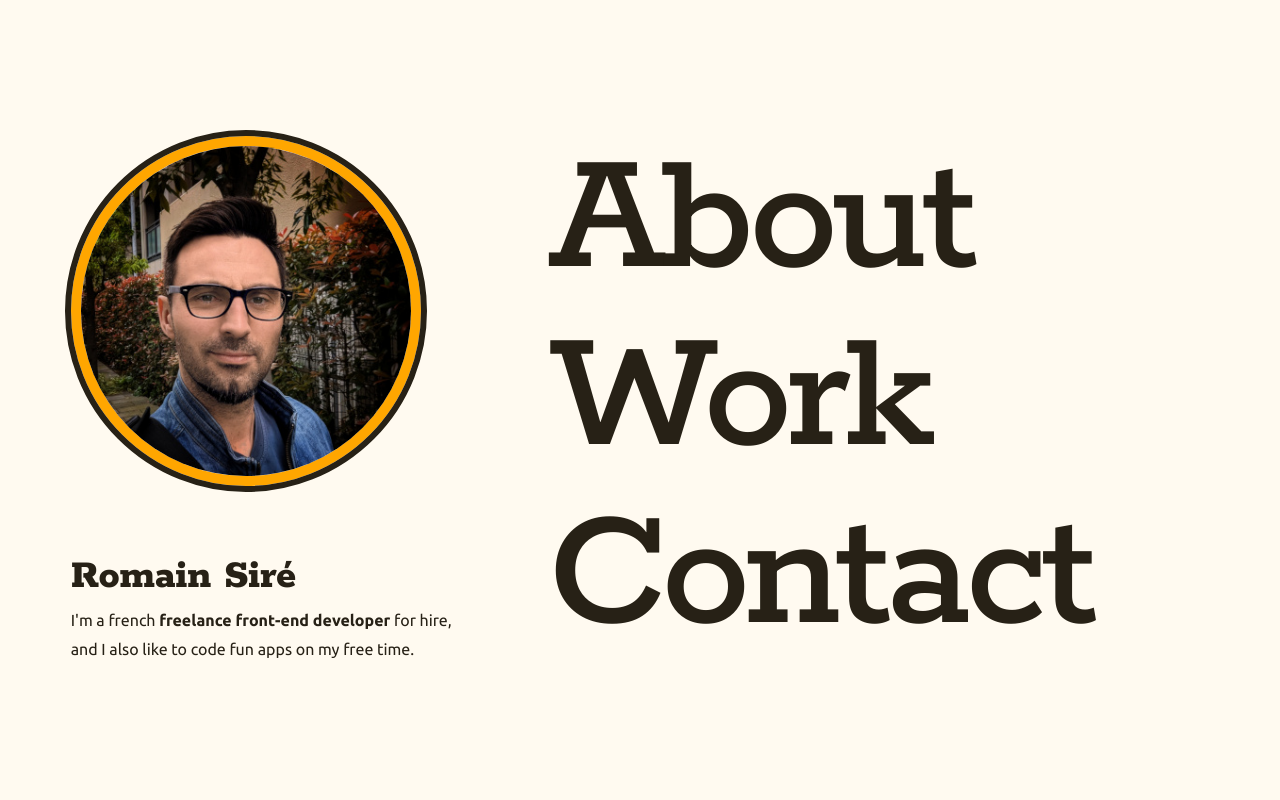
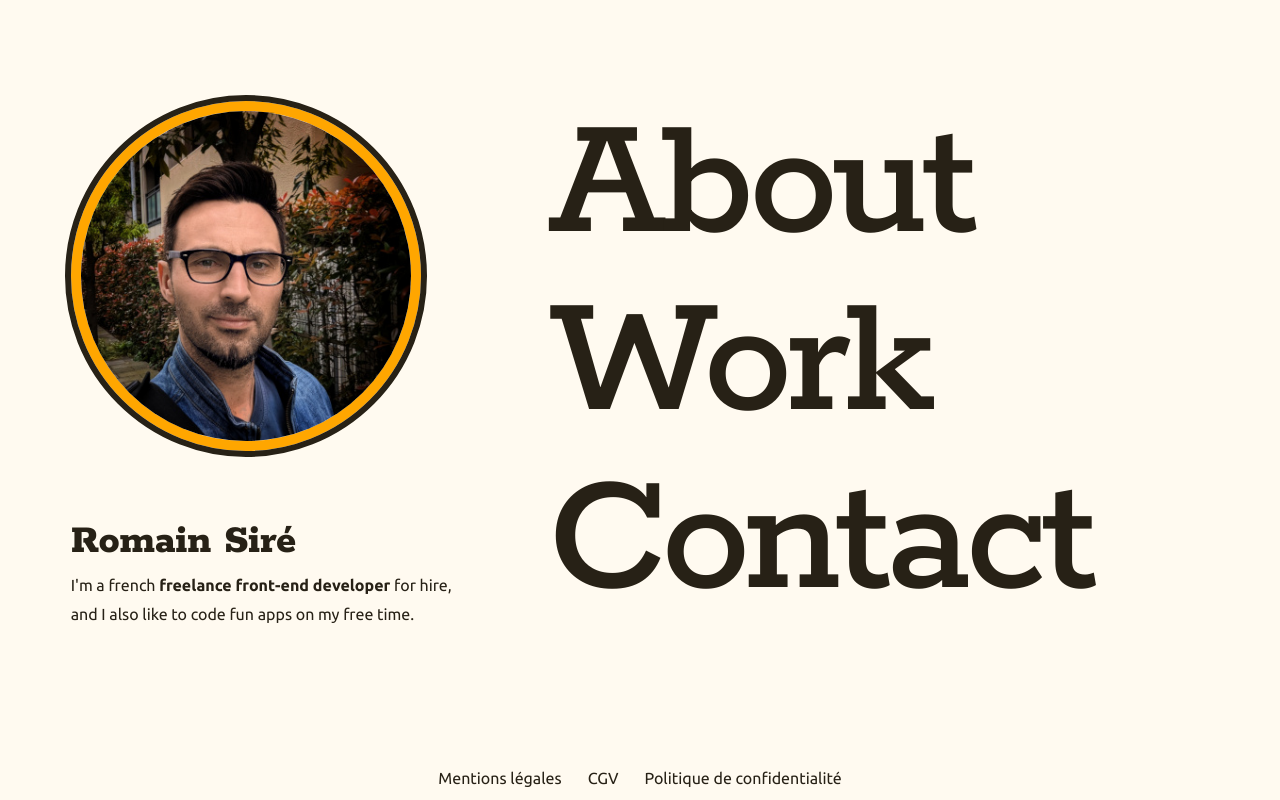
Before and after one commit to RomainSire/portfolio-nextjs, a Next.js app: page / in a window 1280 px wide. Built offline with nearby package versions, Linux system fonts and the light colour scheme.

Commit message:
feat(legal): update layout

```diff
--- a/src/app/(pages)/layout.tsx
+++ b/src/app/(pages)/layout.tsx
@@ -1,4 +1,3 @@
-import Copyright from "@/components/ui/layout/Copyright/Copyright";
 import LegalNav from "@/components/ui/layout/LegalNav/LegalNav";
 import Logo from "@/components/ui/layout/Logo/Logo";
 import Navigation from "@/components/ui/layout/Navigation/Navigation";
@@ -17,7 +16,6 @@ export default function PagesLayout({ children }: Props) {
 			</header>
 			<main className={style.main}>{children}</main>
 			<footer className={style.footer}>
-				<Copyright />
 				<LegalNav />
 			</footer>
 		</div>
--- a/src/app/page.module.scss
+++ b/src/app/page.module.scss
@@ -8,5 +8,13 @@
 
 	@include desktop {
 		grid-template-columns: 5fr 7fr;
+		grid-template-rows: 1fr auto;
 	}
 }
+
+.footer {
+	padding: var(--sm) 0;
+	@include desktop {
+		grid-column: 1 / span 2;
+	}
+}
--- a/src/app/page.tsx
+++ b/src/app/page.tsx
@@ -1,5 +1,6 @@
 import Hero from "@/components/ui/landing/Hero/Hero";
 import LandingNav from "@/components/ui/landing/LandingNav/LandingNav";
+import LegalNav from "@/components/ui/layout/LegalNav/LegalNav";
 import style from "./page.module.scss";
 
 export default function HomePage() {
@@ -7,6 +8,9 @@ export default function HomePage() {
 		<main className={style.main}>
 			<Hero />
 			<LandingNav />
+			<footer className={style.footer}>
+				<LegalNav />
+			</footer>
 		</main>
 	);
 }
--- a/src/components/ui/layout/Copyright/Copyright.tsx
+++ /dev/null
@@ -1,4 +0,0 @@
-export default function Copyright() {
-	const year = new Date().getFullYear();
-	return <span>©{year} romainsire.com</span>;
-}
--- a/src/components/ui/layout/LegalNav/LegalNav.module.scss
+++ b/src/components/ui/layout/LegalNav/LegalNav.module.scss
@@ -2,7 +2,8 @@
 	display: flex;
 	flex-wrap: wrap;
 	justify-content: center;
-	gap: var(--lg);
+	column-gap: var(--lg);
+	row-gap: var(--xs);
 }
 .link:hover {
 	text-decoration: underline;
--- a/src/components/ui/layout/LegalNav/LegalNav.tsx
+++ b/src/components/ui/layout/LegalNav/LegalNav.tsx
@@ -7,18 +7,26 @@ export default function LegalNav() {
 			<ul className={style.list}>
 				<li>
 					<Link
-						href="/legal-fr"
+						href="/legal"
 						className={style.link}
 					>
-						Mentions légales (Fr)
+						Mentions légales
 					</Link>
 				</li>
 				<li>
 					<Link
-						href="/legal-en"
+						href="/cgv"
 						className={style.link}
 					>
-						Legal Notices (En)
+						CGV
+					</Link>
+				</li>
+				<li>
+					<Link
+						href="/privacy"
+						className={style.link}
+					>
+						Politique de confidentialité
 					</Link>
 				</li>
 			</ul>
```
